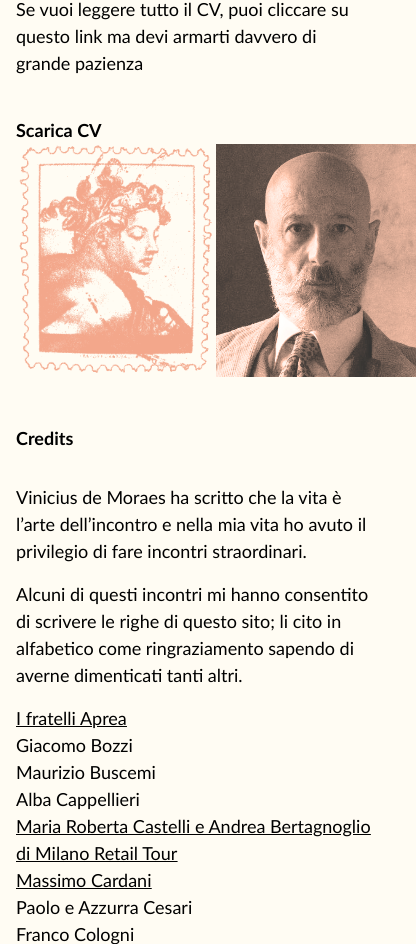
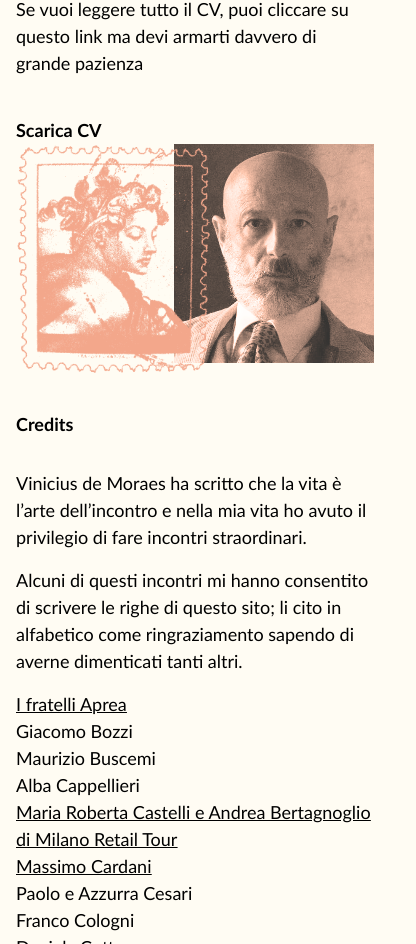
Before and after one commit to Eedma/slow-consulting, a Next.js app: page /about in a window 390 px wide. Shown: the part 1055-1999 px from the top of the page, 416 px wide, since content can reach past the window. Built offline with nearby package versions, Linux system fonts and the light colour scheme.

Commit message:
chi-sono image fix

```diff
--- a/src/app/about/page.tsx
+++ b/src/app/about/page.tsx
@@ -34,13 +34,13 @@ export default function AboutPage() {
                     </a>
                 </div>
 
-                <div className="relative flex mr-10">
+                <div className="relative flex justify-end">
                     <Image
                         src="/chisono.png"
                         width={200}
                         height={200}
                         alt="portrait illustration"
-                        className="md:absolute md:right-[160px] static"
+                        className="absolute right-[160px]"
                     />
                     <Image
                         src="/chisono-2.png"
```
